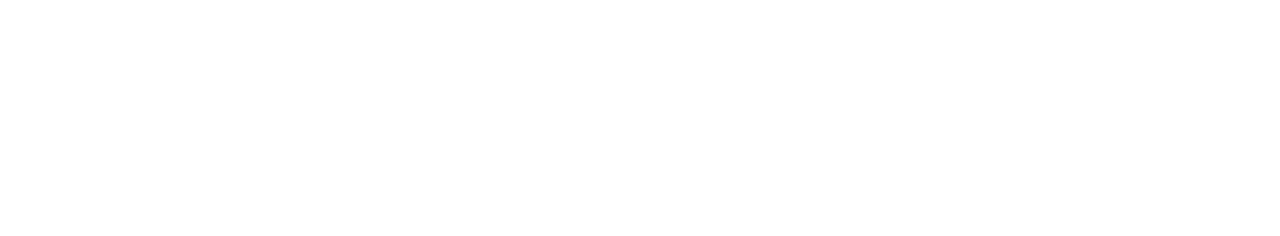
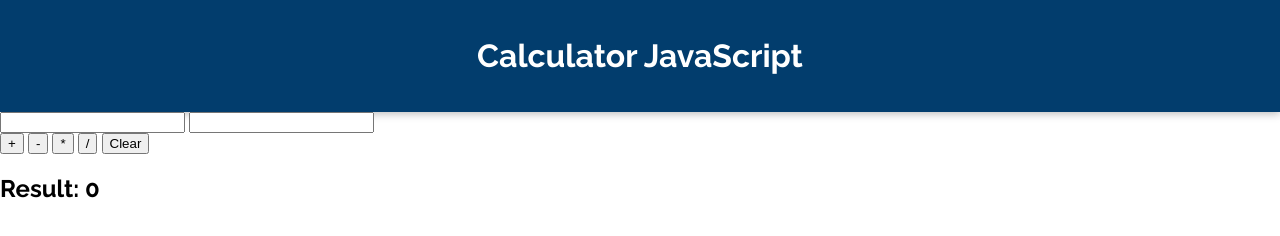
Before and after one commit to pachumat1993/Calculator_JavaScript, a plain HTML site: page index.html in a window 1280 px wide. Drawn offline with Linux system fonts and the light colour scheme.

Commit message:
Stworzono, sekcje id calculator, id cacl-actions, id results, ppodpieto skrypt, style.css, oraz skrypt js app.js, w stylach css, określono, border-box dla calej aplikacji, określono czcionkę dla calej aplikacji, okreslono, margin w body, zapisano style css, dla header

```diff
--- a/css/style.css
+++ b/css/style.css
@@ -0,0 +1,25 @@
+/* box sizing border box dla calej aplikacji */
+
+* {
+    box-sizing: border-box;
+  }
+
+
+  html {
+    font-family: 'Raleway', open-sans;
+  }
+
+  body {
+    margin: 0;
+
+  }
+
+
+  header {
+    background: #023d6d;
+    color: white;
+    padding: 1rem;
+    text-align: center;
+    box-shadow: 0 2px 8px rgba(0, 0, 0, 0.26);
+    width: 100%;
+  }
--- a/index.html
+++ b/index.html
@@ -4,8 +4,31 @@
     <meta charset="UTF-8">
     <meta name="viewport" content="width=device-width, initial-scale=1.0">
     <title>Calculator JavaScript</title>
+    <link href="https://fonts.googleapis.com/css?family=Raleway:400,600,700&display=swap&subset=latin-ext" rel="stylesheet">
+    <link rel="stylesheet" href="css/style.css">
 </head>
 <body>
+    <header>
+        <h1>Calculator JavaScript</h1>
+      </header>
+
+    <section id="calculator">
+        <input type="number" id="input-number">
+        <input type="number" id="input-number2">
+        <div id="calc-actions">
+          <button type="button" id="btn-add">+</button>
+          <button type="button" id="btn-subtract">-</button>
+          <button type="button" id="btn-multiply">*</button>
+          <button type="button" id="btn-divide">/</button>
+          <button type="button" id="btn-clear">Clear</button>
+        </div>
+      </section>
+      <section id="results">
+
+        <h2>Result: <span id="current-result">0</span></h2>
+      </section>
+
+      <script src="js/app.js"></script>
 
 </body>
 </html>
```
